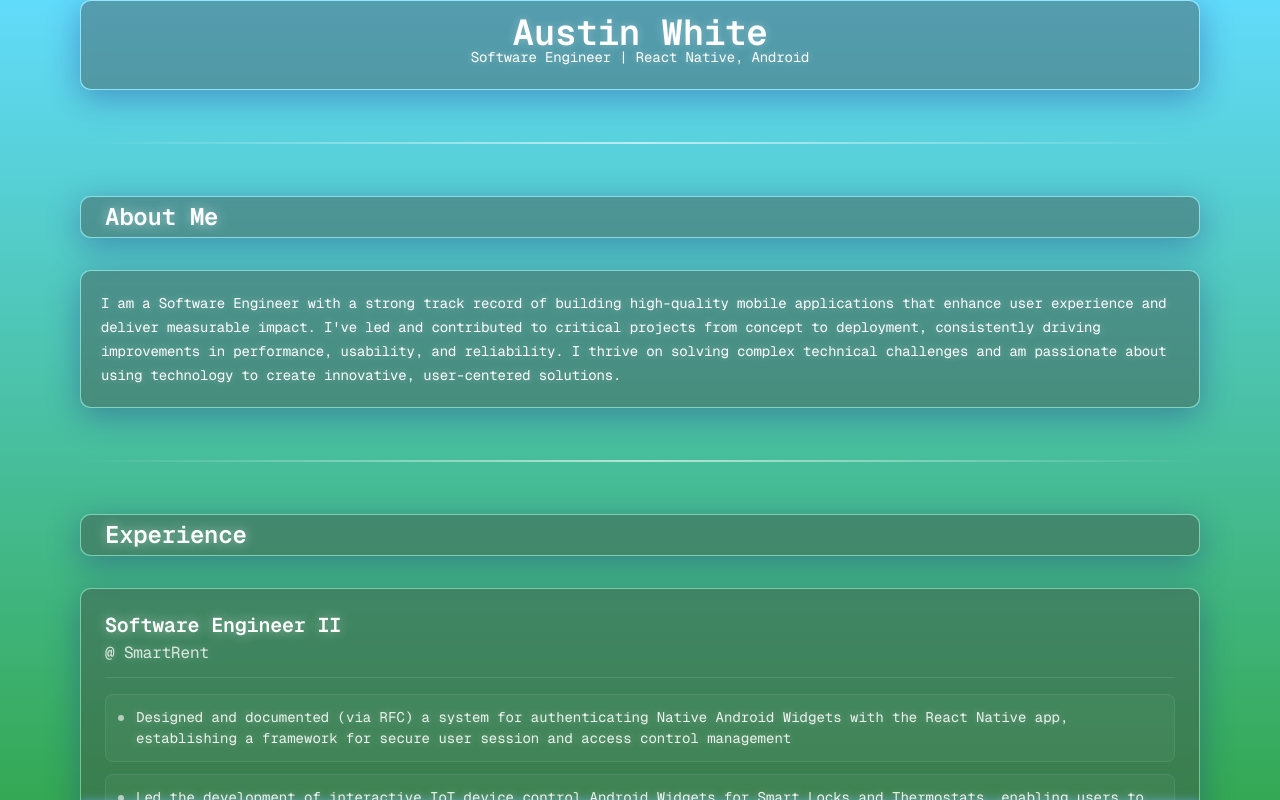
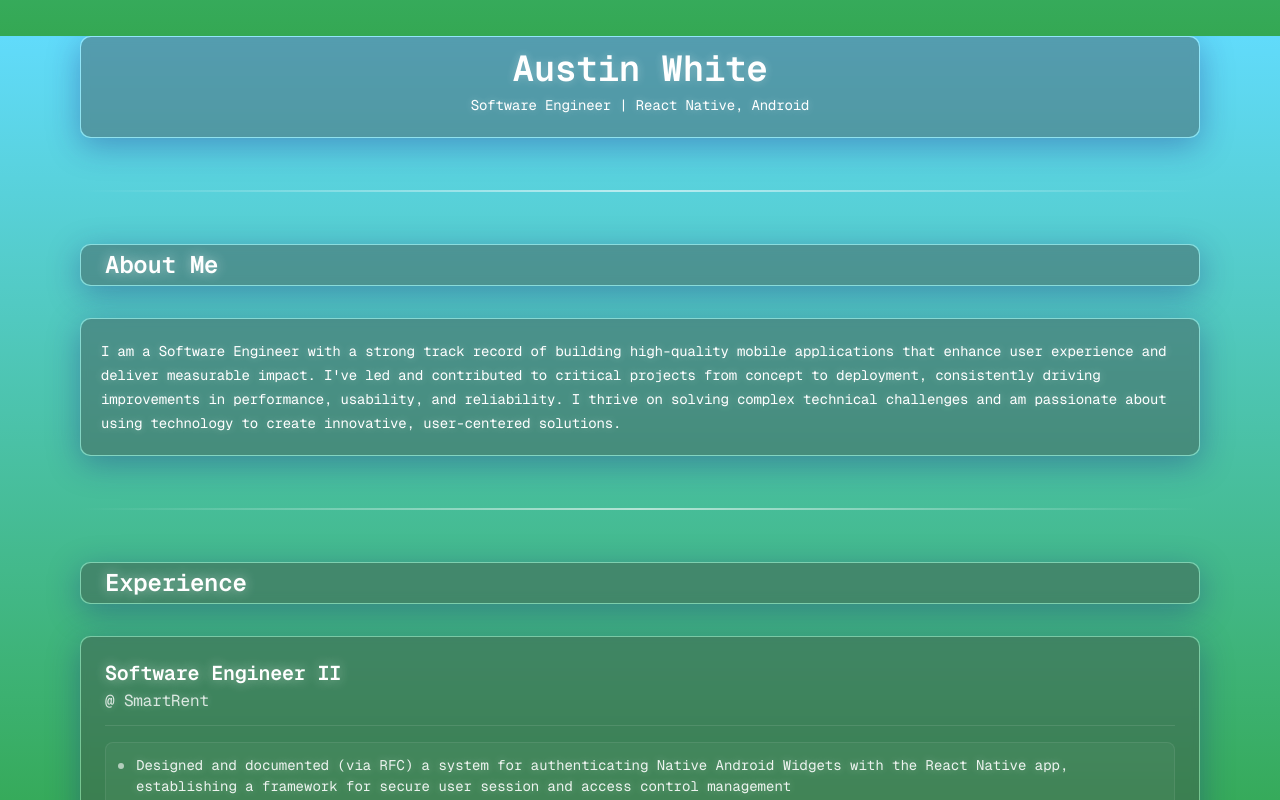
Before and after one commit to endlessrequiem/portfolio-site, a Next.js app: page / in a window 1280 px wide. Shown: the top 800 px of the page. Built offline with nearby package versions, Linux system fonts and the light colour scheme.

Commit message:
header fix

```diff
--- a/src/app/globals.css
+++ b/src/app/globals.css
@@ -7,6 +7,7 @@
     --glass-border: rgba(255, 255, 255, 0.2);
     --glass-shadow: 0 8px 32px 0 rgba(31, 38, 135, 0.37);
     --glass-backdrop: blur(4px);
+    margin-top: 36px;
 }
 
 html,
--- a/src/components/PageHeader/index.tsx
+++ b/src/components/PageHeader/index.tsx
@@ -10,7 +10,7 @@ type PageHeaderProps = {
 export const PageHeader: React.FC<PageHeaderProps> = ({title, subTitle}) => {
     return (
         <view className="blur-effect" style={{padding: "20px", textAlign: "center"}}>
-            <h1>{title}</h1>
+            <h1 style={{marginBottom: "12px"}}>{title}</h1>
             <span>{subTitle}</span>
         </view>
     )
```
